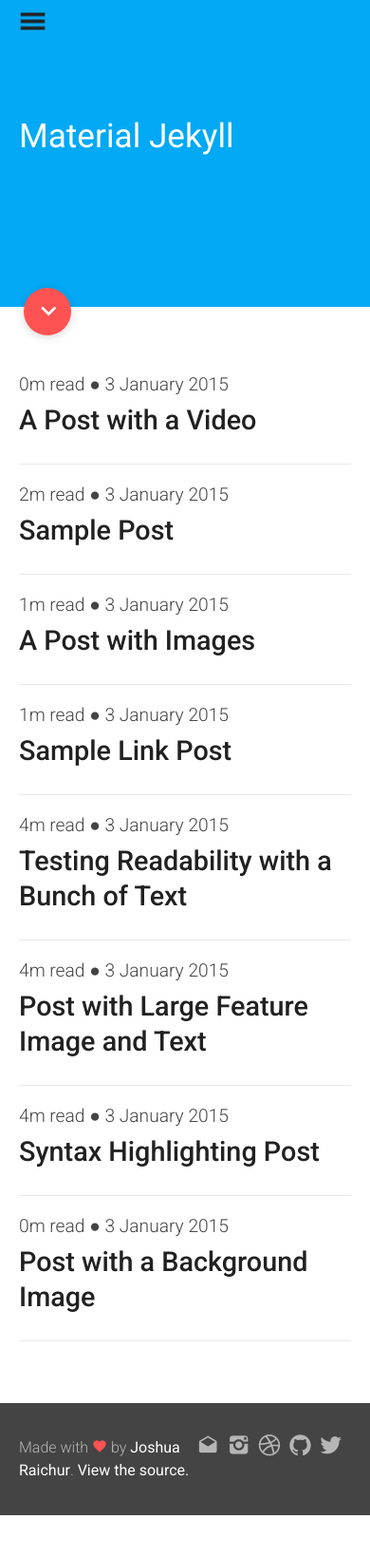
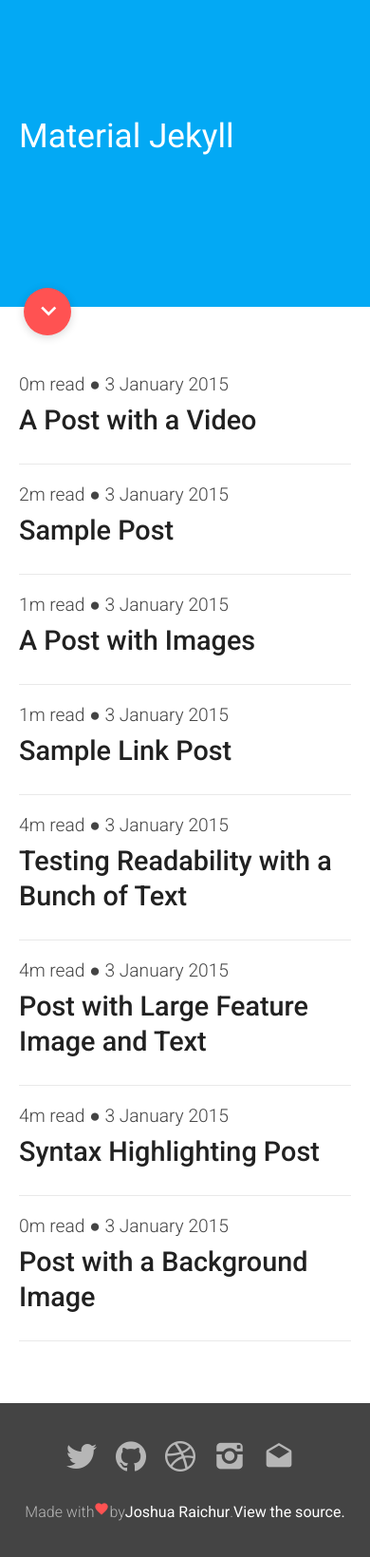
Before and after one commit to raichur/material-jekyll, a Jekyll site: the page built from index.html, in a window 390 px wide. Shown: the whole page at 95% size. Built offline with Jekyll 4.4.1, drawn with Linux system fonts in a browser that asks for light colours; nearby versions of some CDN libraries; before the commit the page ends 1595 px from its top, so only the background shows below that.

Commit message:
footer media queries

```diff
--- a/_assets/_sass/_layout.scss
+++ b/_assets/_sass/_layout.scss
@@ -453,6 +453,22 @@
   }
 }
 @include media-query($on-palm + 100px) {
+  footer {
+    p {
+      clear: both;
+      display: flex;
+      justify-content: center;
+    }
+    .social {
+      li {
+        margin: 5px;
+        font-size: 2rem;
+      }
+      display: flex;
+      margin-bottom: 5px;
+      justify-content: center;
+    }
+  }
   header {
     padding-top: 20%;
     padding-bottom: 30%;
```
Also changed, not shown: _assets/css/main.scss (+0 -16 lines).
